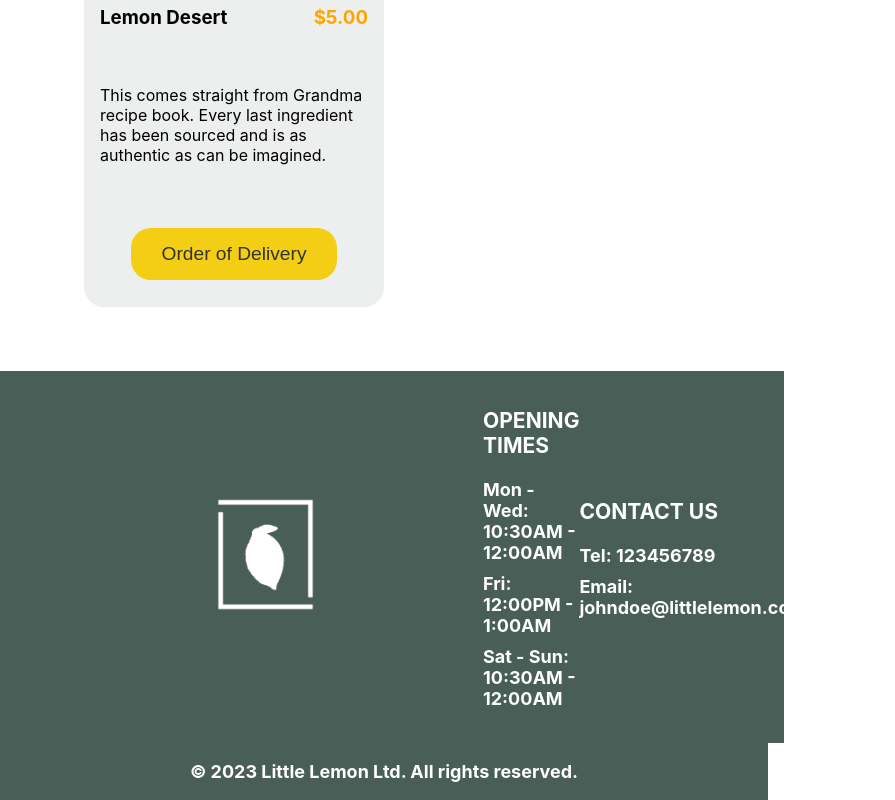
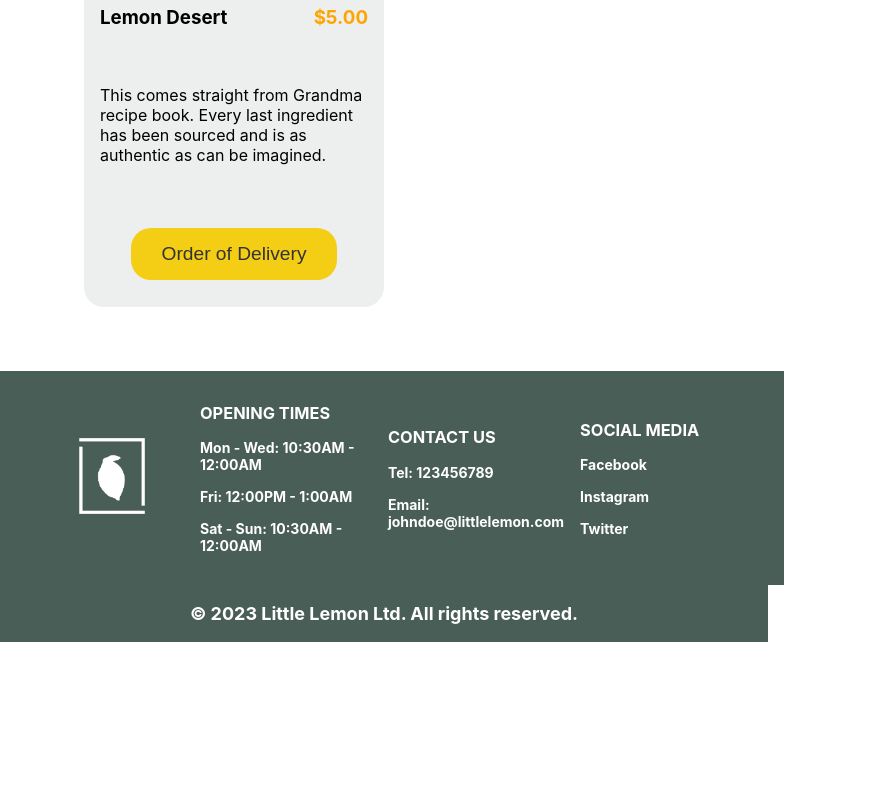
Before and after one commit to mnavai/littlelemon-restaurant-react, a React (Create React App) app: page / in a window 768 px wide. Shown: the part 1814-2614 px from the top of the page, 895 px wide, since content can reach past the window. After the commit the page ends 2456 px from the top, so only its background shows below. Built offline with nearby package versions, Linux system fonts and the light colour scheme.

Commit message:
fixing css and making it responsive

```diff
--- a/src/component/Footer/Footer.css
+++ b/src/component/Footer/Footer.css
@@ -8,9 +8,9 @@
   left: 0;
   width: 100%;
   color: #fff;
-    padding:1rem;
+  padding: 1rem;
 }
-.footer-bottom-section{
+.footer-bottom-section {
   display: flex;
   flex-direction: column;
   align-items: center;
@@ -41,9 +41,32 @@ img {
   overflow-clip-margin: content-box;
   overflow: clip;
 }
-.footer-logo img{
+.footer-logo img {
   width: 115px;
   height: 115px;
-    margin-left:13rem ;
+  margin-left: 13rem;
   margin-right: 10rem;
 }
+
+@media screen and (min-width: 579px) and (max-width: 1180px) {
+  .footer-logo img {
+    width: 80px;
+    height: 80px;
+    margin-left: 4.5rem;
+    margin-right: 3rem;
+  }
+  .footer-list li {
+    margin: 15px 0;
+  }
+  .doormat-nav,
+  .contact-info,
+  .social-media {
+    flex: 1;
+    margin-right: 1rem;
+    text-align: left;
+    font-size: 14px;
+  }
+  .footer-bottom-section {
+    width: 100%;
+}
+}
```
Lines whose indentation alone changed are shown as unchanged.
